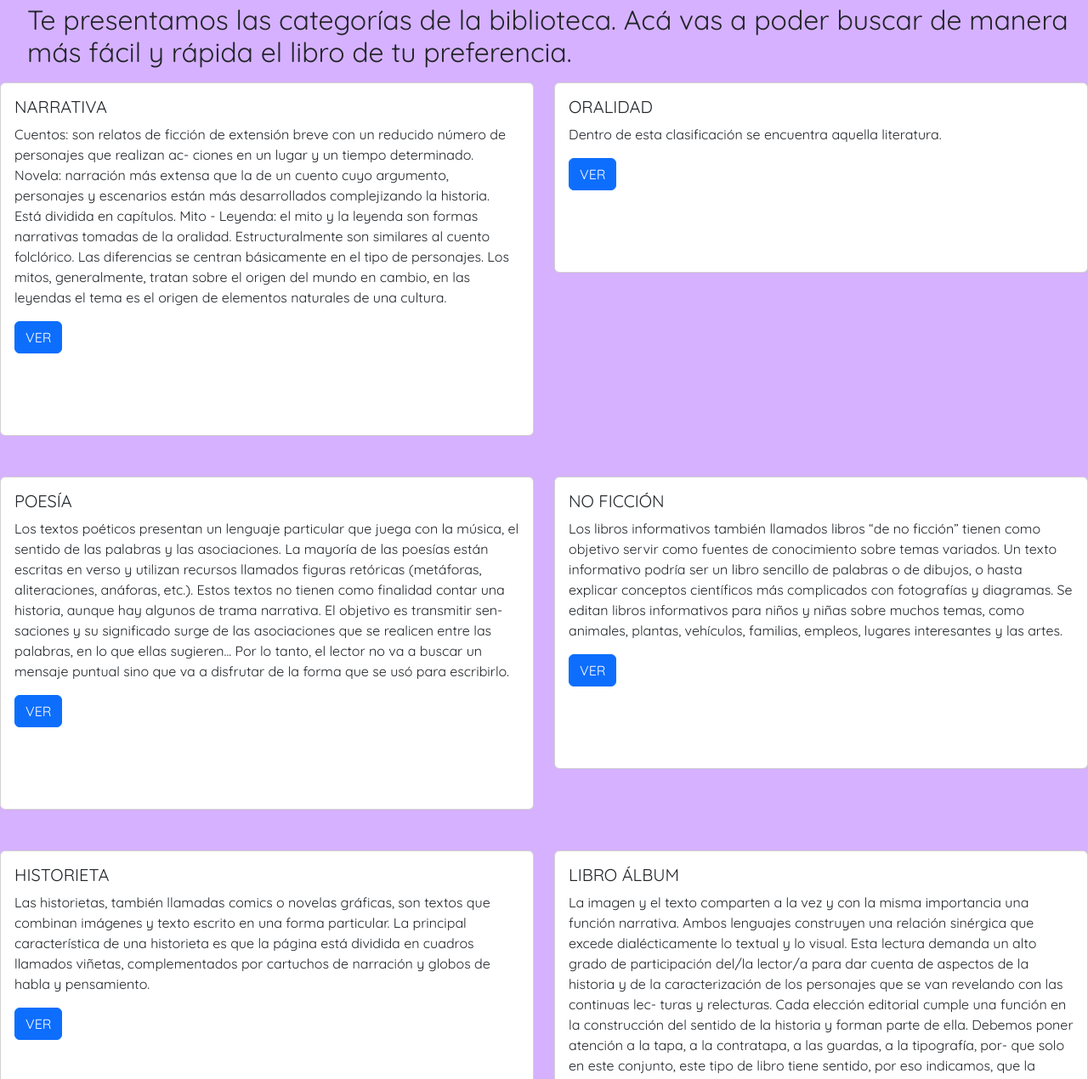
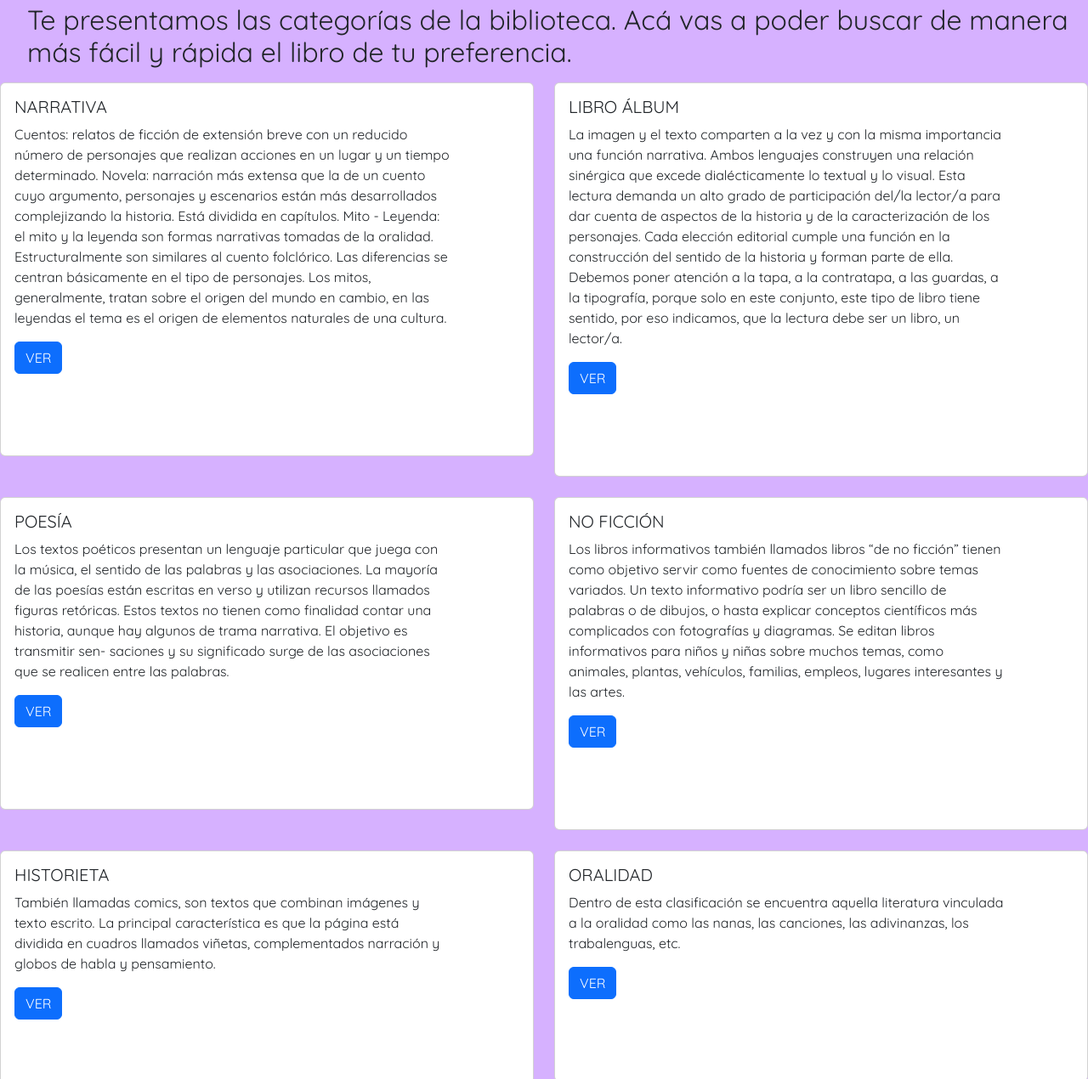
Before and after one commit to valencaravello/entregacoder, a website: page pages/Categorias.html in a window 1280 px wide. Shown: the part 510-1780 px from the top of the page at 85% size. Drawn offline with nearby package versions, Linux system fonts and the light colour scheme.

Commit message:
cambios p. categorias

```diff
--- a/CSS/estilos.css
+++ b/CSS/estilos.css
@@ -48,7 +48,6 @@ a {
 
 .botoningresar {
   margin-top: 5rem;
-
   display: block;
   margin-right: auto;
   margin-left: auto;
@@ -158,3 +157,7 @@ footer {
     }
   }
 }
+
+.card-body {
+  margin-right: 5rem;
+}
--- a/pages/Categorias.html
+++ b/pages/Categorias.html
@@ -3,7 +3,9 @@
   <head>
     <meta charset="UTF-8" />
     <meta http-equiv="X-UA-Compatible" content="IE=edge" />
-    <meta name="viewport" content="width=device-width, initial-scale=1.0" />
+    <meta name="description" content="Categorías de los libros que podrás encontrar en la biblioteca del Daom.">
+    <meta name="keywords" content="biblioteca categorias, jii 14, jii 14 D.E. 19, Jardin Daom, Club Daom, biblioteca del Daom categorias">
+    <meta name="viewport" content="width=device-width, initial-scale=1.0"/>
     <title>Categorías</title>
     <link
       rel="shortcut icon"
@@ -90,8 +92,8 @@
             <div class="card">
               <div class="card-body">
                 <h5 class="card-title">NARRATIVA</h5>
-                <p class="card-text">Cuentos: son relatos de ficción de extensión breve con un reducido número de personajes que realizan ac-
-                  ciones en un lugar y un tiempo determinado.
+                <p class="card-text">Cuentos: relatos de ficción de extensión breve con un reducido número de personajes que realizan
+                  acciones en un lugar y un tiempo determinado.
                   Novela: narración más extensa que la de un cuento cuyo argumento, personajes y escenarios están más
 desarrollados complejizando la historia. Está dividida en capítulos.
 Mito - Leyenda: el mito y la leyenda son formas narrativas tomadas de la oralidad. Estructuralmente son similares
@@ -106,8 +108,13 @@ elementos naturales de una cultura.
           <div class="col-sm-6">
             <div class="card">
               <div class="card-body">
-                <h5 class="card-title">ORALIDAD</h5>
-                <p class="card-text">Dentro de esta clasificación se encuentra aquella literatura.</p>
+                <h5 class="card-title">LIBRO ÁLBUM</h5>
+                <p class="card-text">
+                  La imagen y el texto comparten a la vez y con la misma importancia una función narrativa. Ambos
+lenguajes construyen una relación sinérgica que excede dialécticamente lo textual y lo visual. Esta lectura demanda un alto grado de participación del/la lector/a para dar cuenta de aspectos
+de la historia y de la caracterización de los personajes.
+Cada elección editorial cumple una función en la construcción del sentido de la historia y forman parte de ella. Debemos poner atención a la tapa, a la contratapa, a las guardas, a la tipografía,
+porque solo en este conjunto, este tipo de libro tiene sentido, por eso indicamos, que la lectura debe ser un libro, un lector/a.</p>
                 <a href="#" class="btn btn-primary">VER</a>
               </div>
             </div>
@@ -120,13 +127,10 @@ elementos naturales de una cultura.
                 <h5 class="card-title">POESÍA</h5>
                 <p class="card-text">Los textos poéticos presentan un lenguaje particular que juega con la música, el sentido de las
                   palabras y las asociaciones. La mayoría de las poesías están escritas en verso y utilizan recursos
-                  llamados figuras retóricas (metáforas, aliteraciones, anáforas, etc.). Estos textos no tienen como
+                  llamados figuras retóricas. Estos textos no tienen como
 
                   finalidad contar una historia, aunque hay algunos de trama narrativa. El objetivo es transmitir sen-
-                  saciones y su significado surge de las asociaciones que se realicen entre las palabras, en lo que
-
-                  ellas sugieren... Por lo tanto, el lector no va a buscar un mensaje puntual sino que va a disfrutar de
-                  la forma que se usó para escribirlo.</p>
+                  saciones y su significado surge de las asociaciones que se realicen entre las palabras.</p>
                 <a href="#" class="btn btn-primary">VER</a>
               </div>
             </div>
@@ -150,9 +154,9 @@ elementos naturales de una cultura.
             <div class="card">
               <div class="card-body">
                 <h5 class="card-title">HISTORIETA</h5>
-                <p class="card-text">Las historietas, también llamadas comics o novelas gráficas, son textos que combinan imágenes y
-                  texto escrito en una forma particular. La principal característica de una historieta es que la página
-                  está dividida en cuadros llamados viñetas, complementados por cartuchos de narración y globos
+                <p class="card-text">También llamadas comics, son textos que combinan imágenes y
+                  texto escrito. La principal característica es que la página
+                  está dividida en cuadros llamados viñetas, complementados narración y globos
                   de habla y pensamiento.</p>
                 <a href="#" class="btn btn-primary">VER</a>
               </div>
@@ -161,19 +165,10 @@ elementos naturales de una cultura.
           <div class="col-sm-6">
             <div class="card">
               <div class="card-body">
-                <h5 class="card-title">LIBRO ÁLBUM</h5>
-                <p class="card-text">La imagen y el texto comparten a la vez y con la misma importancia una función narrativa. Ambos
-                  lenguajes construyen una relación sinérgica que excede dialécticamente lo textual y lo visual. Esta lectura demanda un alto grado de participación del/la lector/a para dar cuenta de aspectos
-
-                  de la historia y de la caracterización de los personajes que se van revelando con las continuas lec-
-                  turas y relecturas.
-
-                  Cada elección editorial cumple una función en la construcción del sentido de la historia y forman
-
-                  parte de ella. Debemos poner atención a la tapa, a la contratapa, a las guardas, a la tipografía, por-
-                  que solo en este conjunto, este tipo de libro tiene sentido, por eso indicamos, que la lectura debe
-
-                  ser un libro, un lector/a.</p>
+                <h5 class="card-title">ORALIDAD</h5>
+                <p class="card-text">Dentro de esta clasificación se encuentra aquella literatura vinculada a la oralidad como las nanas,
+                  las canciones, las adivinanzas, los trabalenguas, etc.
+                </p>
                 <a href="#" class="btn btn-primary">VER</a>
               </div>
             </div>
```
Also changed, not shown: SCSS/_index.scss (+18 -22 lines), index.html (+2 -2 lines), pages/Contactos.html (+8 -0 lines), pages/Destacados.html (+8 -0 lines), pages/Eljardin.html (+6 -0 lines), CSS/Style.css, 1 other file.
